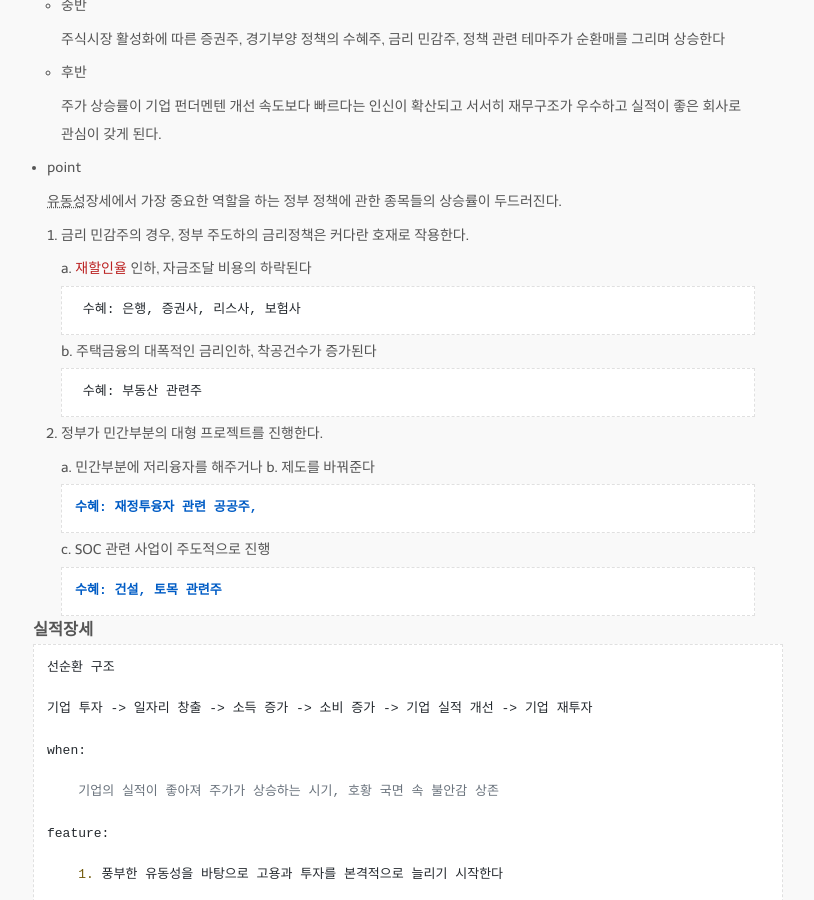
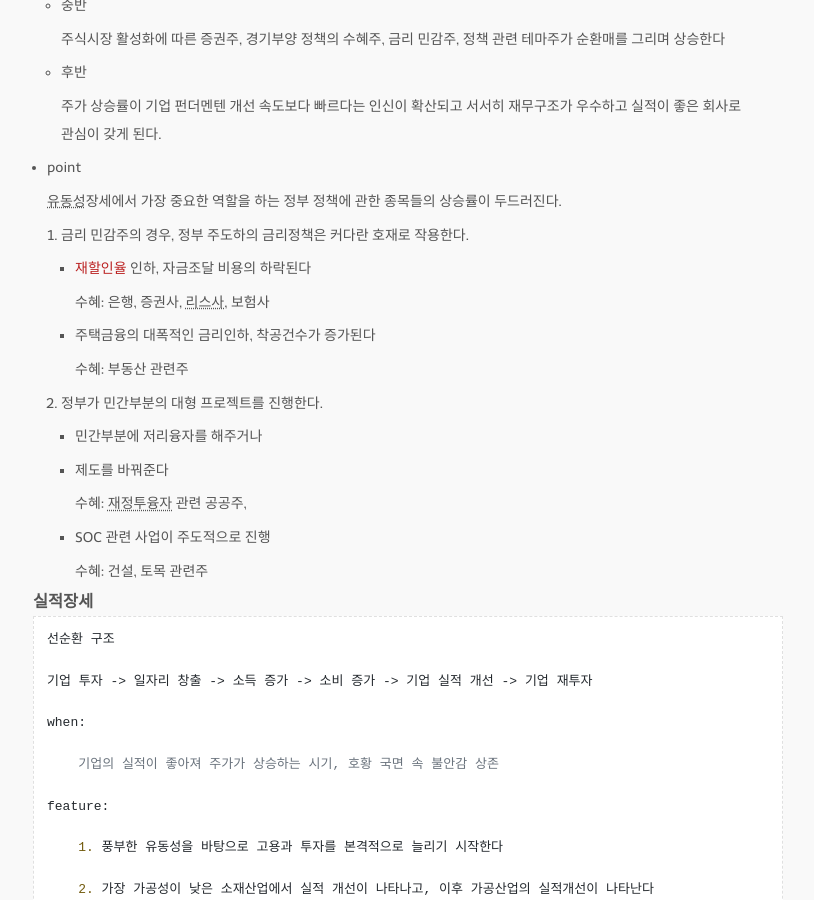
Before and after one commit to jung-research/github.io, a Jekyll site: the page built from _posts/2023-08-23-season_theory.md, in a window 1280 px wide and 900 px high, scrolled down 2234 px. Shown: the whole window, without its empty margins (232-1046 px from the left). Built offline with Jekyll 4.4.1, drawn with Linux system fonts in a browser that asks for light colours; nearby versions of some CDN libraries; some web fonts are replaced.

```diff
--- a/_posts/2023-08-23-season_theory.md
+++ b/_posts/2023-08-23-season_theory.md
@@ -103,24 +103,25 @@ tags:
 
   1. 금리 민감주의 경우, 정부 주도하의 금리정책은 커다란 호재로 작용한다.
 
-      a.  [재할인율](/2023/08/27/economics_noun.html#bank-rate) 인하, 자금조달 비용의 하락된다
+      - [재할인율](/2023/08/27/economics_noun.html#bank-rate) 인하, 자금조달 비용의 하락된다
 
-          수혜: 은행, 증권사, 리스사, 보험사
+        수혜: 은행, 증권사, 리스사, 보험사
 
-      b.  주택금융의 대폭적인 금리인하, 착공건수가 증가된다
+      - 주택금융의 대폭적인 금리인하, 착공건수가 증가된다
 
-          수혜: 부동산 관련주
+        수혜: 부동산 관련주
 
   2.  정부가 민간부분의 대형 프로젝트를 진행한다.
 
-      a. 민간부분에 저리융자를 해주거나
-      b. 제도를 바꿔준다
+      - 민간부분에 저리융자를 해주거나
 
-          수혜: 재정투융자 관련 공공주,
+      - 제도를 바꿔준다
 
-      c. SOC 관련 사업이 주도적으로 진행
+        수혜: 재정투융자 관련 공공주,
 
-          수혜: 건설, 토목 관련주
+      - SOC 관련 사업이 주도적으로 진행
+
+        수혜: 건설, 토목 관련주
 
 ### 실적장세
 
```
